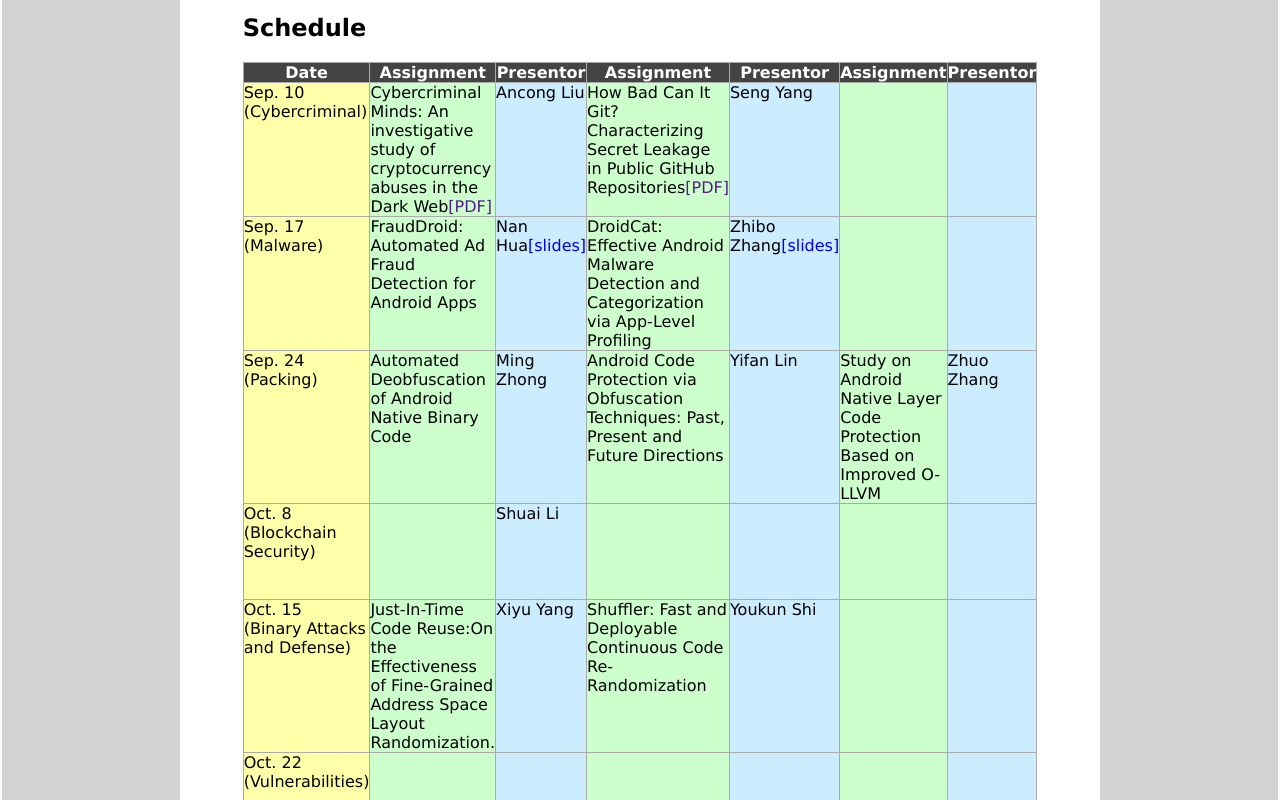
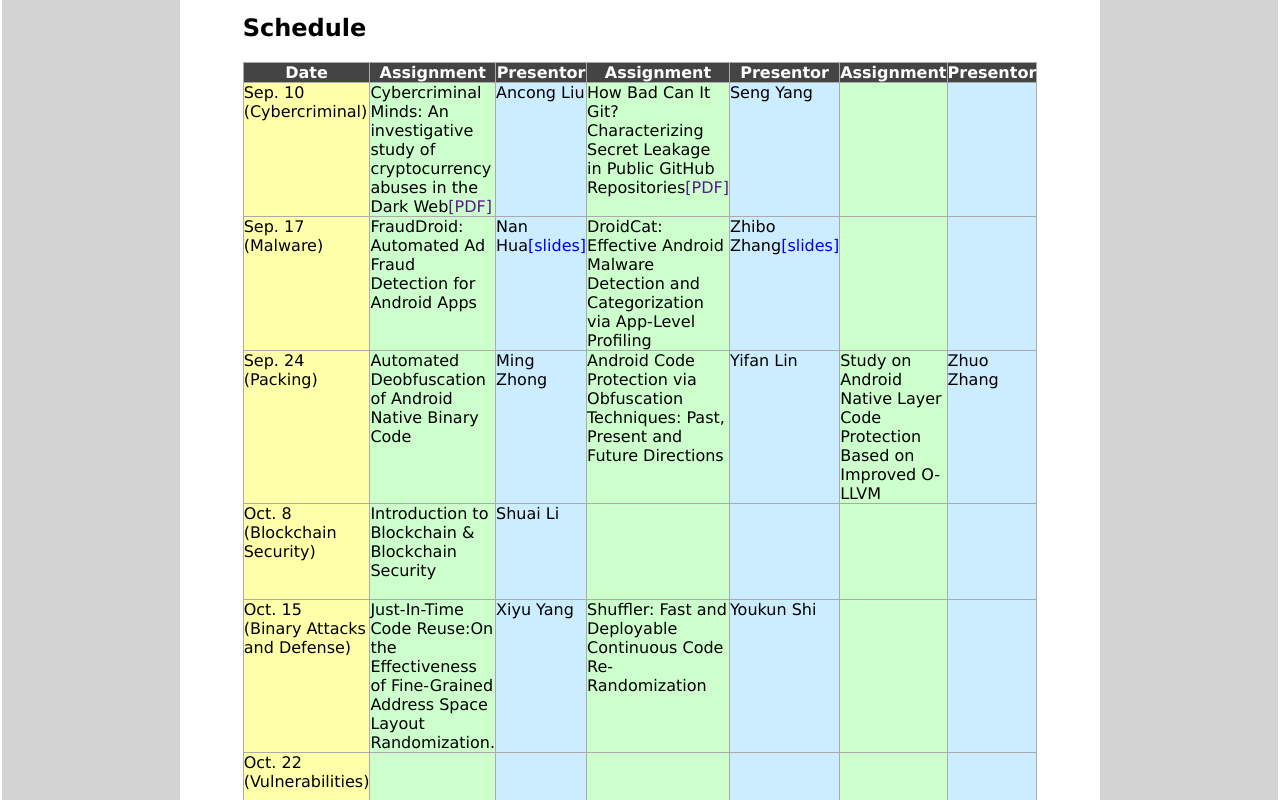
Before and after one commit to yangzhemin/SecurityAnalysisLesson2019, a plain HTML site: page index.html in a window 1280 px wide. Shown: the part 363-1163 px from the top of the page. Drawn offline with Linux system fonts and the light colour scheme.

Commit message:
Update index.html

```diff
--- a/index.html
+++ b/index.html
@@ -163,7 +163,7 @@
 
 	    <tr> <!-- week 4 -->
 		<td width="16%" class="date">Oct. 8 <br> (Blockchain Security)</td>
-		<td width="18%" class="paper"></td>
+		<td width="18%" class="paper">Introduction to Blockchain & Blockchain Security</td>
 		<td width="10%" class="presentor">Shuai Li</td>
 		<td width="18%" class="paper"></td>
 		<td width="10%" class="presentor"></td>
```
